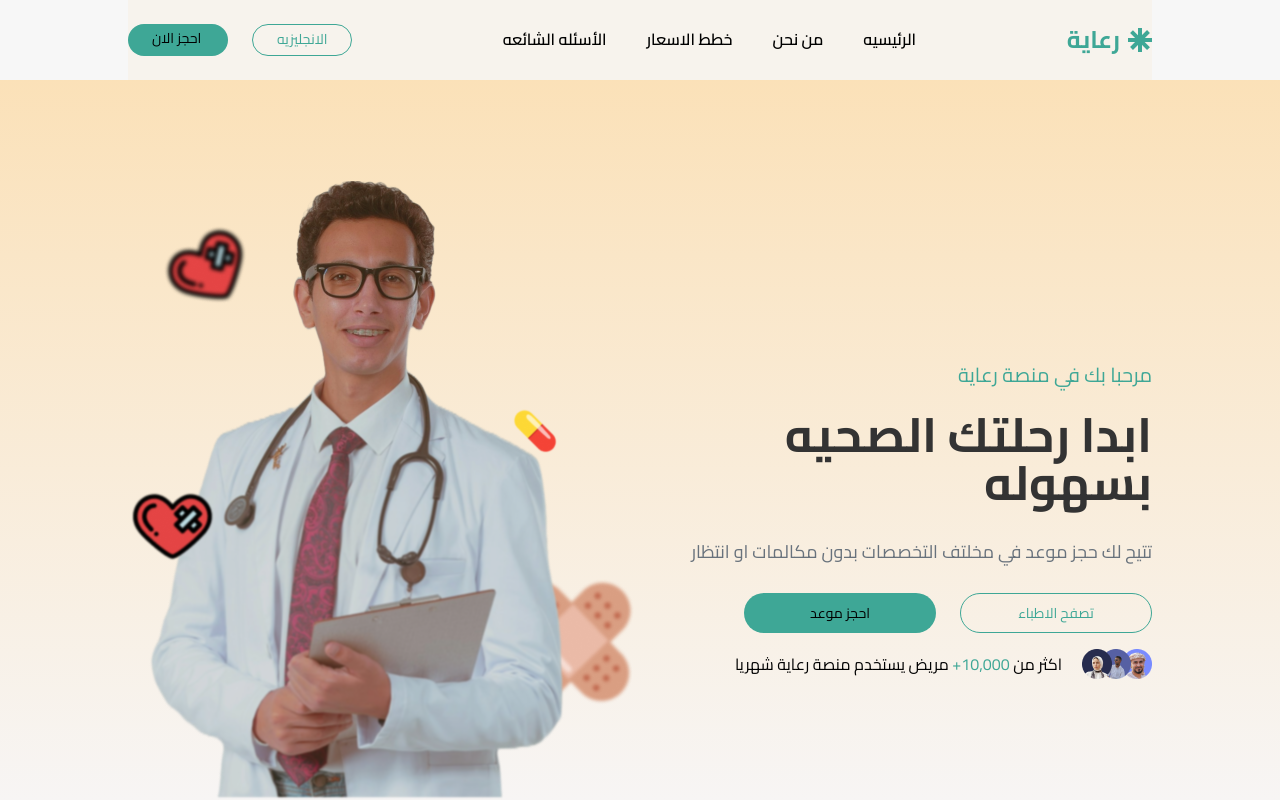
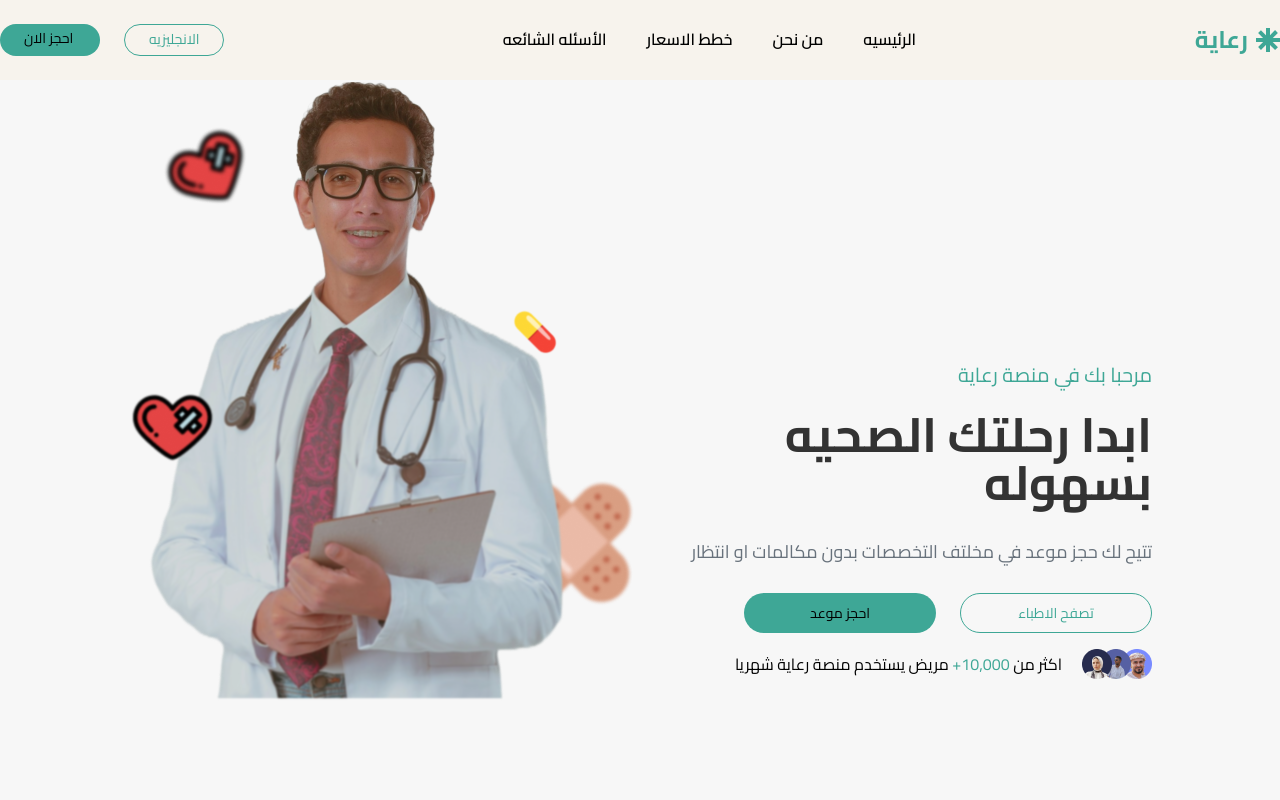
Before and after one commit to Abo3baziz/raaya, a Next.js app: page / in a window 1280 px wide. Shown: the top 800 px of the page. Built offline with nearby package versions, Linux system fonts and the light colour scheme.

Commit message:
refactor: simplify Home component layout by removing unnecessary div wrappers

```diff
--- a/app/page.tsx
+++ b/app/page.tsx
@@ -6,14 +6,9 @@ import Doctors from "./ui/Doctors";
 export default function Home() {
   return (
     <div>
-      <div className="flex flex-col min-h-screen">
-        <div className="mx-32">
-          <Navbar />
-        </div>
-        <div className="flex-1 grid bg-gold-cream">
-          <Hero />
-        </div>
-      </div>
+      <Navbar />
+
+      <Hero />
 
       <WhoWeAre />
 
```
